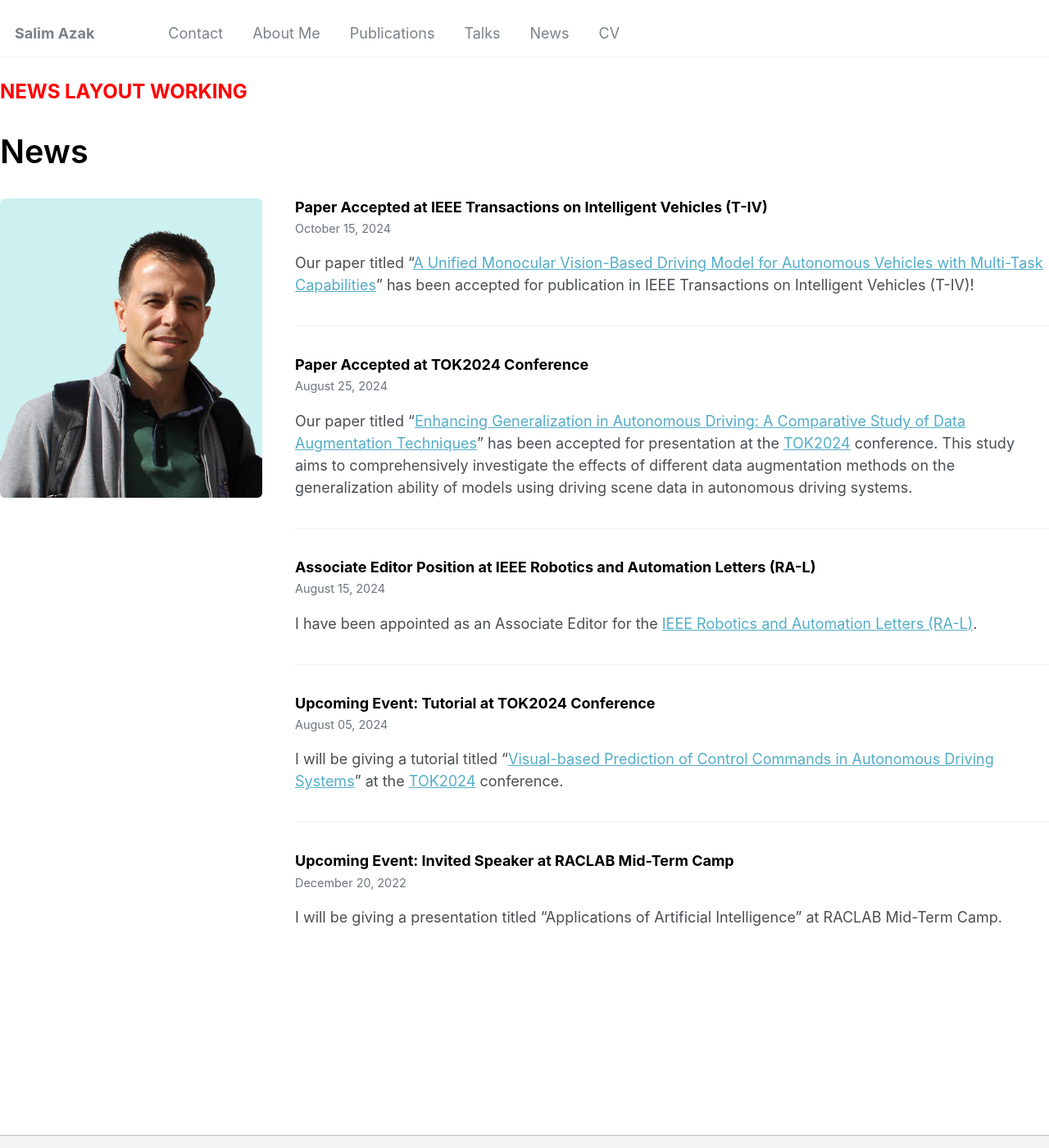
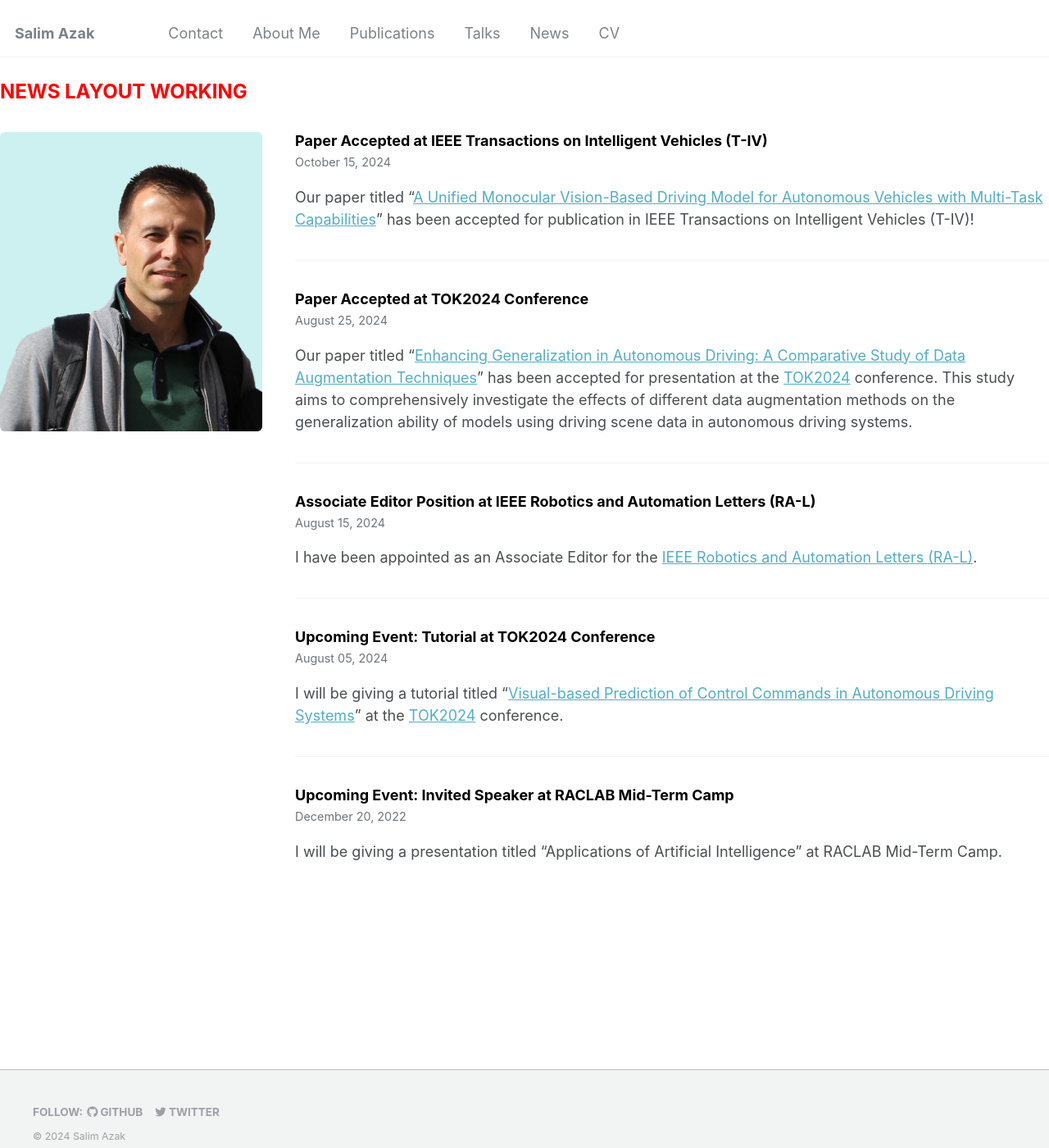
Before and after one commit to salimazak/salimazak.github.io, a Jekyll site: the page built from news/index.md, in a window 1280 px wide and 1400 px high. Shown: the whole window at 82% size. Built offline with Jekyll 4.4.1, drawn with Linux system fonts in a browser that asks for light colours.

Commit message:
Update news.html

```diff
--- a/_layouts/news.html
+++ b/_layouts/news.html
@@ -10,23 +10,12 @@ layout: default
     font-weight: 600;
     color: #000 !important;
   }
-
-  .news-date {
-    color: #6c757d;
-    font-size: 0.8em;
-    margin: 0 0 0.8rem 0;
-  }
-
-  hr {
-    margin: 2rem 0;
-  }
 </style>
 
+<!-- TEST — görünmesi gerekiyor -->
 <p style="color:red; font-size:24px; font-weight:bold;">
   NEWS LAYOUT WORKING
 </p>
-
-<h1 class="page__title">{{ page.title }}</h1>
 
 <div style="float:left; width:320px; margin-right:40px; margin-bottom:30px;">
   <img src="{{ '/images/SA2.JPG' | relative_url }}"
@@ -48,7 +37,7 @@ layout: default
         </a>
       </h3>
 
-      <p class="news-date">
+      <p style="color:#6c757d; font-size:0.8em; margin:0 0 0.8rem 0;">
         {{ item.date | date: "%B %d, %Y" }}
       </p>
 
@@ -59,7 +48,7 @@ layout: default
     </article>
 
     {% unless forloop.last %}
-      <hr>
+      <hr style="margin:2rem 0;">
     {% endunless %}
 
   {% endfor %}
```
